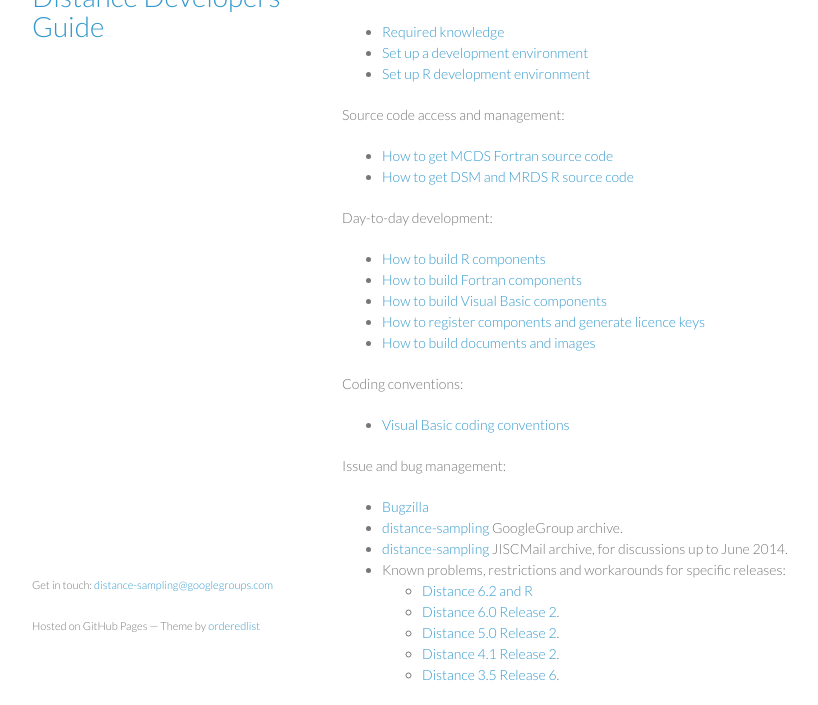
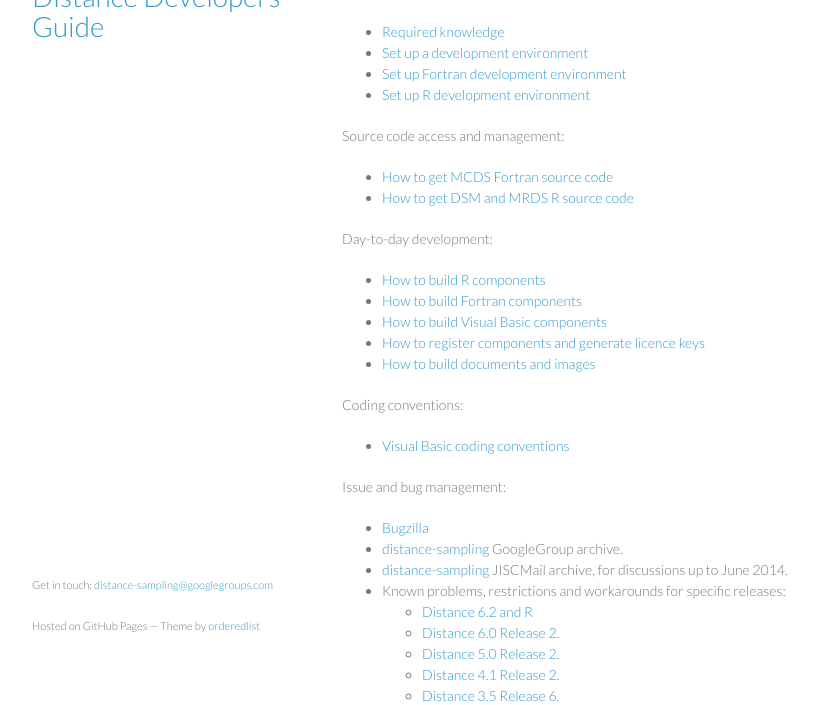
Before and after one commit to softwaresaved/distance-consultancy, a Jekyll site: the page built from index.md, in a window 1280 px wide and 900 px high, scrolled down 699 px, cut to the strip 195-900 px from the top of the window. Shown: the whole strip, without its empty margins (178-996 px from the left). Built offline with Jekyll 4.4.1, drawn with Linux system fonts in a browser that asks for light colours.

Commit message:
Added SetUpFortranDevelopment.html

```diff
--- a/index.md
+++ b/index.md
@@ -25,6 +25,7 @@
 
 * [Required knowledge](./develop/RequiredKnowledge.html)
 * [Set up a development environment](./develop/SetUpDevelopmentEnvironment.html)
+* [Set up Fortran development environment](./develop/SetUpDevelopmentFortran.html)
 * [Set up R development environment](./develop/SetUpDevelopmentR.html)
 
 Source code access and management:
```
